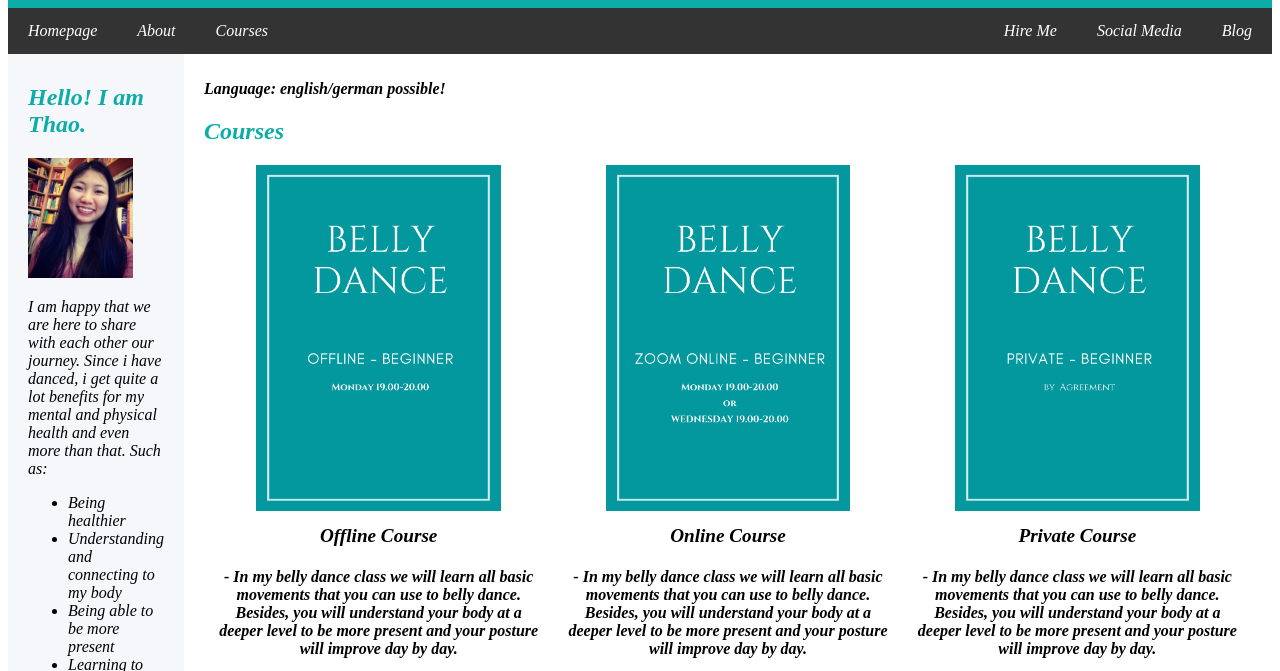
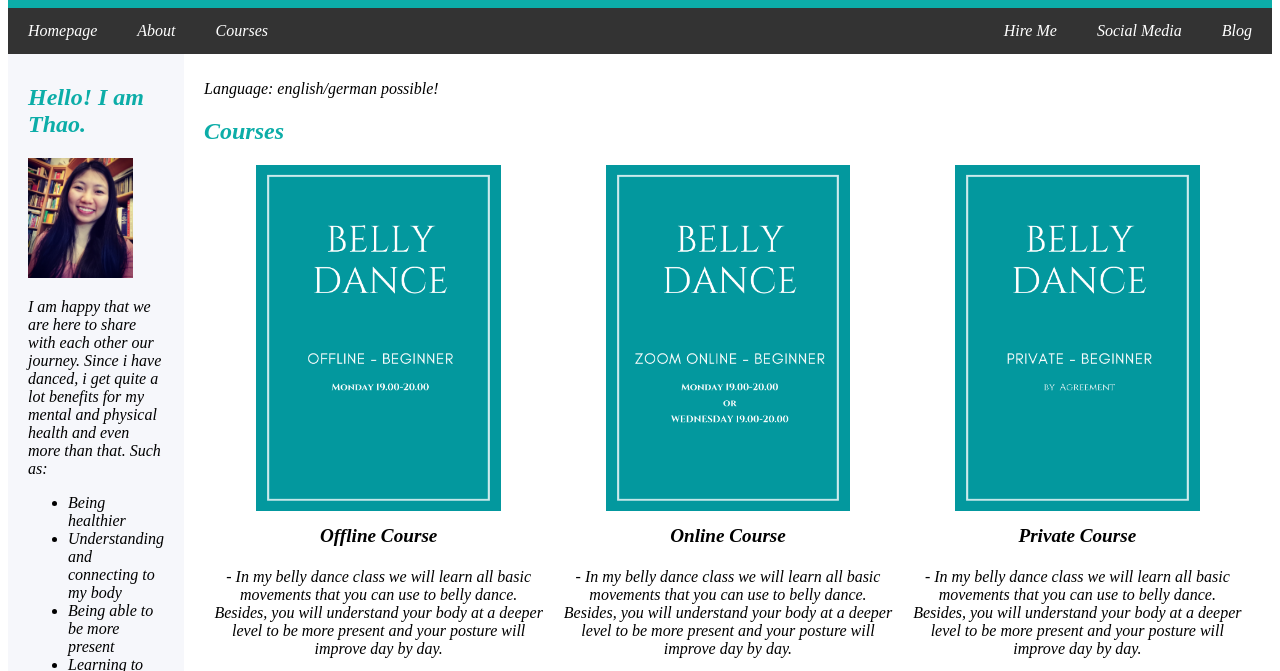
Before and after one commit to ThaoNguyen49/ThaoNguyen49.github.io, a plain HTML site: page index.html in a window 1280 px wide. Shown: the part 130-801 px from the top of the page. Drawn offline with Linux system fonts and the light colour scheme.

Commit message:
Update index.html

```diff
--- a/index.html
+++ b/index.html
@@ -41,7 +41,7 @@
 
 		</div>
 		<div id="right_side">
-			<p><strong>Language: english/german possible!<strong></p>
+			<p>Language: english/german possible!</p>
 			<h2 id="course">Courses</h2>
 			<div id="course_container">
 				<div class="course_item">
```
